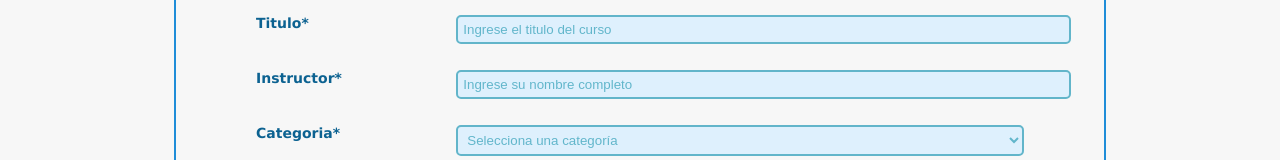
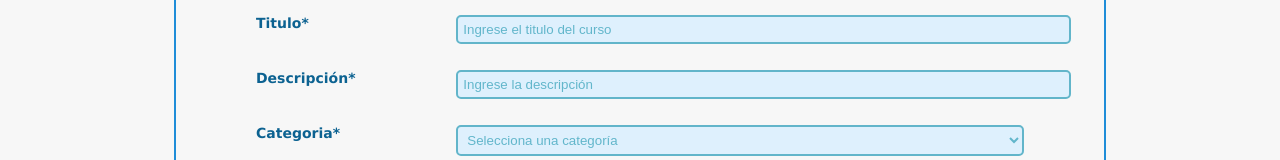
Before and after one commit to rebecayucratovar/EduTech_CodeCrafters, a React (Vite) app in the folder UI/online-courses/: page /registro-curso in a window 1280 px wide. Shown: the part 251-411 px from the top of the page. Built offline with nearby package versions, Linux system fonts and the light colour scheme.

Commit message:
borde rojo y verde

```diff
--- a/UI/online-courses/src/pages/FormRegisterCourse.tsx
+++ b/UI/online-courses/src/pages/FormRegisterCourse.tsx
@@ -89,6 +89,7 @@ export const FormRegisterCourse = () => {
                       message: "El titulo no deben tener mas de 40 caracteres",
                     },
                   })}
+                  className={`${errors.titulo ? 'error-input' : ''} ${dirtyFields.titulo && !errors.titulo ? 'success-input' : ''}`}
                 />
                 {errors.titulo && (
                   <div className="form-register-course-content-data-field-error">
@@ -111,18 +112,23 @@ export const FormRegisterCourse = () => {
             </div>
 
             <div className="form-register-course-content-data-field">
-              <label htmlFor="instructor">Instructor*</label>
+              <label htmlFor="instructor">Descripción*</label>
               <div className="form-register-course-content-data-field-input">
                 <input
                   type="text"
                   id="instructor"
-                  placeholder="Ingrese su nombre completo"
+                  placeholder="Ingrese la descripción"
                   {...register("instructor", {
                     required: {
                       value: true,
-                      message: "El instructor es requerido",
+                      message: "La descripción es requerida",
+                    },
+                    maxLength: {
+                      value: 400,
+                      message: "La descripción no deben tener mas de 400 caracteres",
                     },
                   })}
+                  className={`${errors.instructor ? 'error-input' : ''} ${dirtyFields.instructor && !errors.instructor ? 'success-input' : ''}`}
                 />
 
                 {errors.instructor && (
@@ -158,6 +164,8 @@ export const FormRegisterCourse = () => {
                     validate: (value) =>
                       value !== "default" || "La categoría es requerida",
                   })}
+                  className={`${errors.categoria ? 'error-input' : ''} ${dirtyFields.categoria && !errors.categoria ? 'success-input' : ''}`}
+
                 >
                   <option value="default">Selecciona una categoría</option>
                   <option value="Desarollo web">Desarrollo web</option>
@@ -206,6 +214,8 @@ export const FormRegisterCourse = () => {
                       message: "Seleccione algun archivo",
                     },
                   })}
+                  className={`${errors.file ? 'error-input' : ''} ${dirtyFields.file && !errors.file ? 'success-input' : ''}`}
+
                 />
 
                 {errors.file && (
@@ -246,7 +256,7 @@ export const FormRegisterCourse = () => {
                         "El costo debe ser un valor numérico de hasta cinco dígitos y máximo dos decimales opcionales ej: 1000.00 o 1000",
                     },
                   })}
-                  className={errors.costo ? "error-input" : ""}
+                  className={`${errors.costo ? 'error-input' : ''} ${dirtyFields.costo && !errors.costo ? 'success-input' : ''}`}
                 />
 
                 {errors.costo && (
@@ -282,7 +292,9 @@ export const FormRegisterCourse = () => {
                       message:
                         "Los requisitos no deben tener mas de 400 caracteres",
                     },
+
                   })}
+                  className={`${errors.requisitos ? 'error-input' : ''} ${dirtyFields.requisitos && !errors.requisitos ? 'success-input' : ''}`}
                   maxLength={400}
                 />
 
@@ -315,7 +327,7 @@ export const FormRegisterCourse = () => {
                   placeholder="Describa lo que se aprendera una ves terminado el curso"
                   {...register("descripcion", {
                     required: {
-                      value: false,
+                      value: true,
                       message: "Por favor, rellene el campo.",
                     },
                     maxLength: {
@@ -324,8 +336,8 @@ export const FormRegisterCourse = () => {
                         "La descripcion no deben tener mas de 100 caracteres",
                     },
                   })}
-                  maxLength={400}
-                  className={errors.descripcion  ? "error-input" : ""}
+                  maxLength={100}
+                  className={`${errors.descripcion ? 'error-input' : ''} ${dirtyFields.descripcion && !errors.descripcion ? 'success-input' : ''}`}
                 />
 
                 {errors.descripcion && (
@@ -335,6 +347,7 @@ export const FormRegisterCourse = () => {
                         /^"|"$/g,
                         ""
                       )}
+
                     </label>
                     <img src={AlertIcon} alt="Icono de check" />
                   </div>
```
